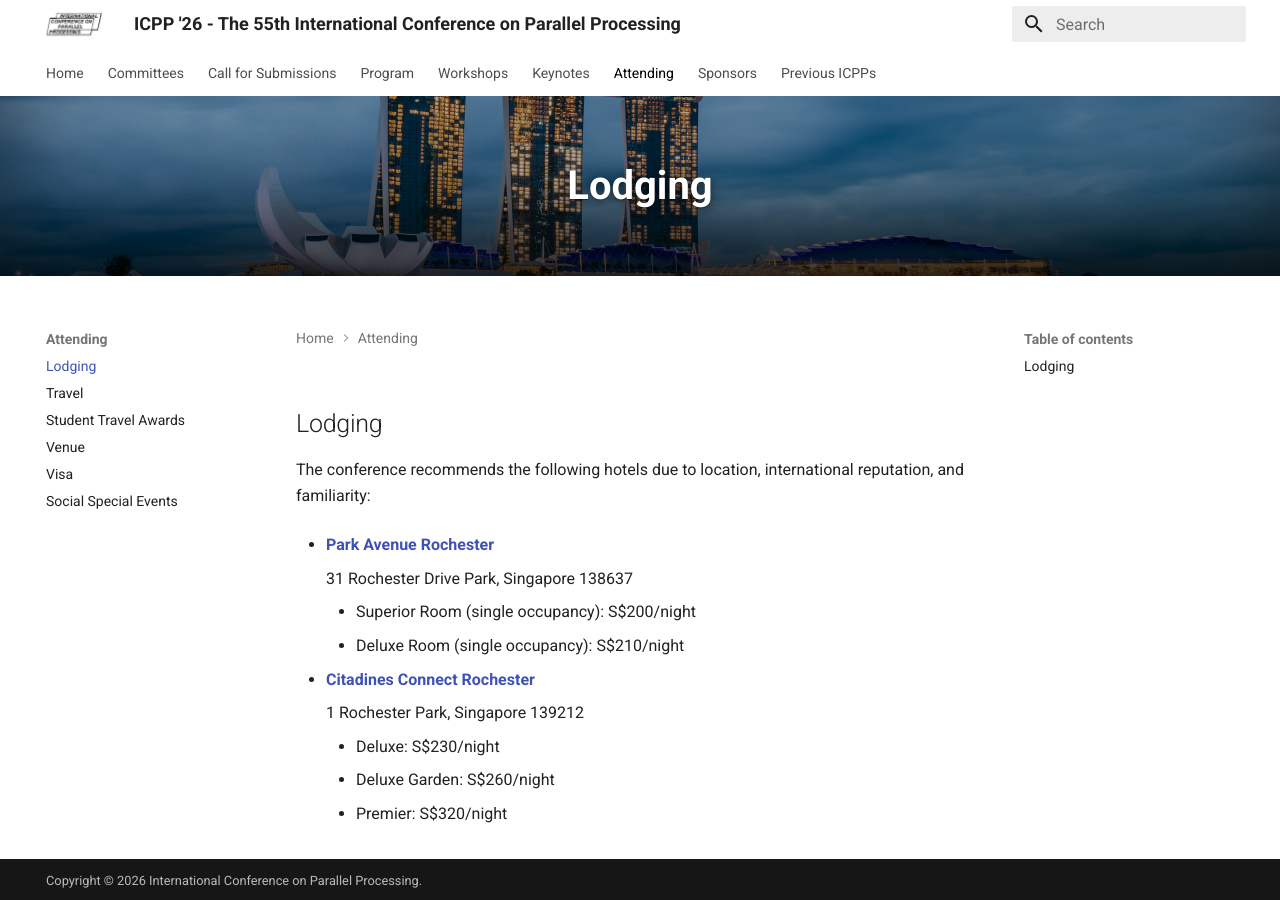
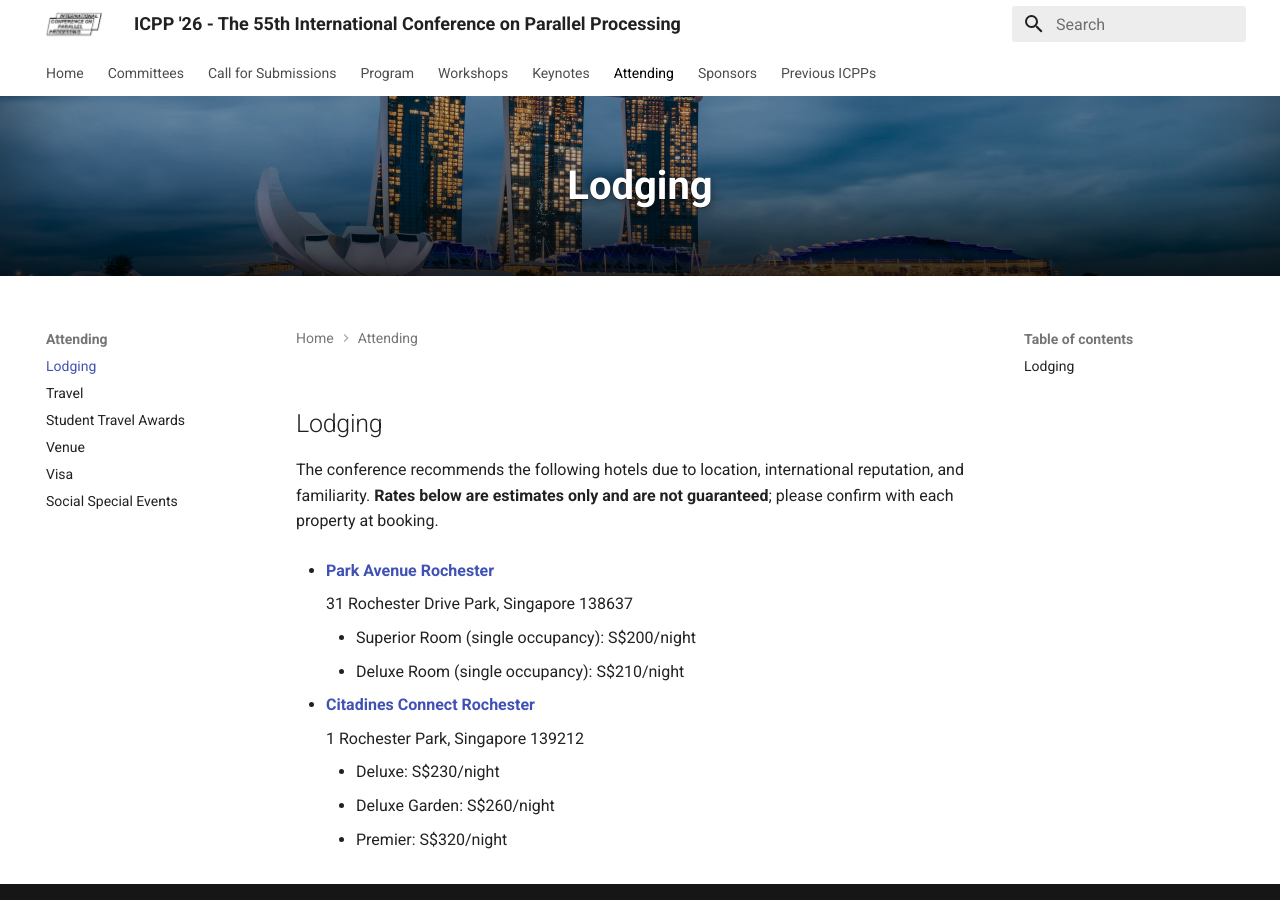
Before and after one commit to icpp2026/icpp2026.github.io, an MkDocs documentation site: the page built from docs/lodging.md, in a window 1280 px wide and 900 px high. Built offline with MkDocs 1.6.1 and Material for MkDocs 9.7.7, drawn with Linux system fonts in a browser that asks for light colours; comment, search, counter and statistics services are not loaded.

Commit message:
fix: loging disclaimear

```diff
--- a/docs/lodging.md
+++ b/docs/lodging.md
@@ -1,6 +1,6 @@
 ## Lodging
 
-The conference recommends the following hotels due to location, international reputation, and familiarity:
+The conference recommends the following hotels due to location, international reputation, and familiarity. **Rates below are estimates only and are not guaranteed**; please confirm with each property at booking.
 
 - [**Park Avenue Rochester**](https://parkavenuegroup.com/property/singapore-rochester-parkavenue/){:target="_blank"}
 
```
